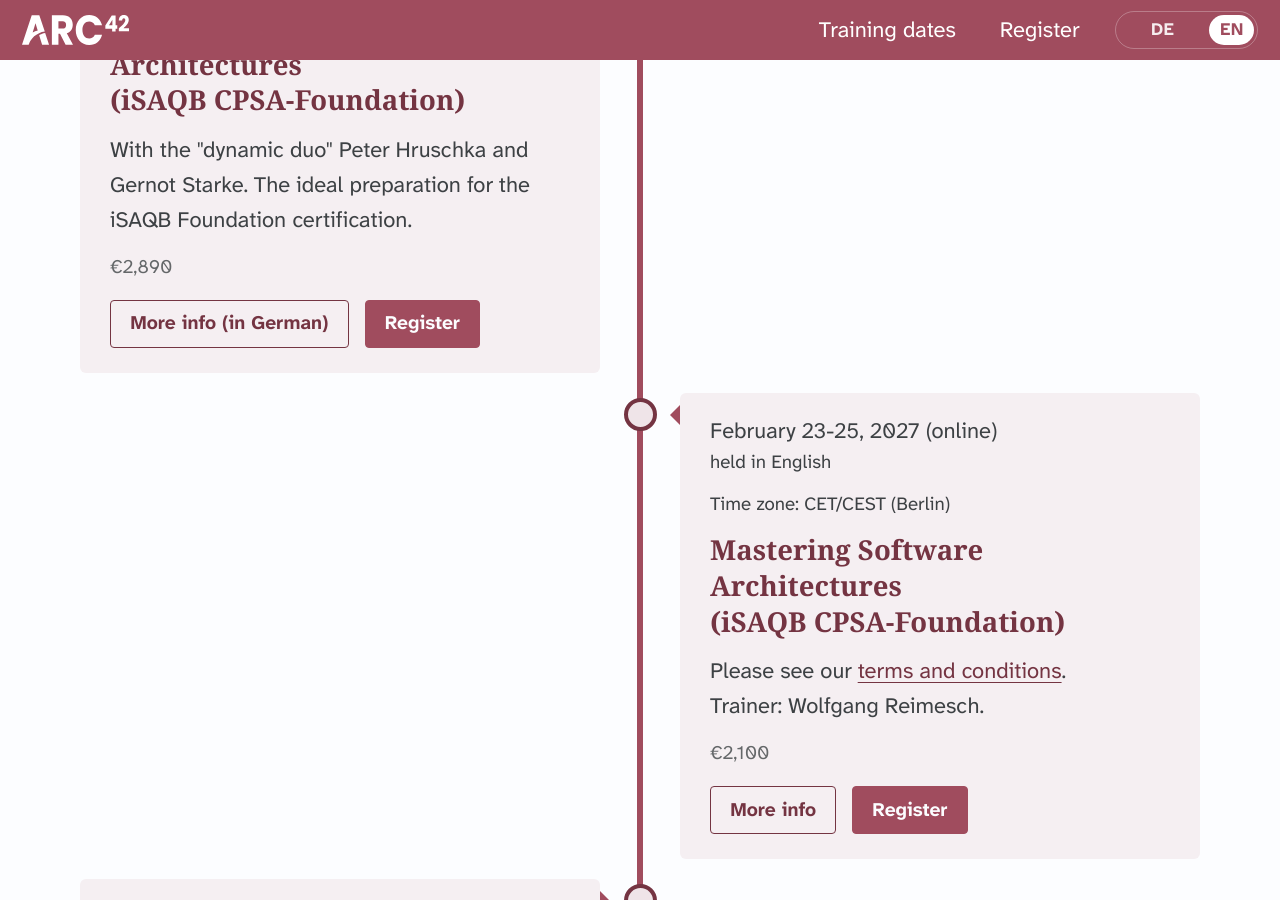
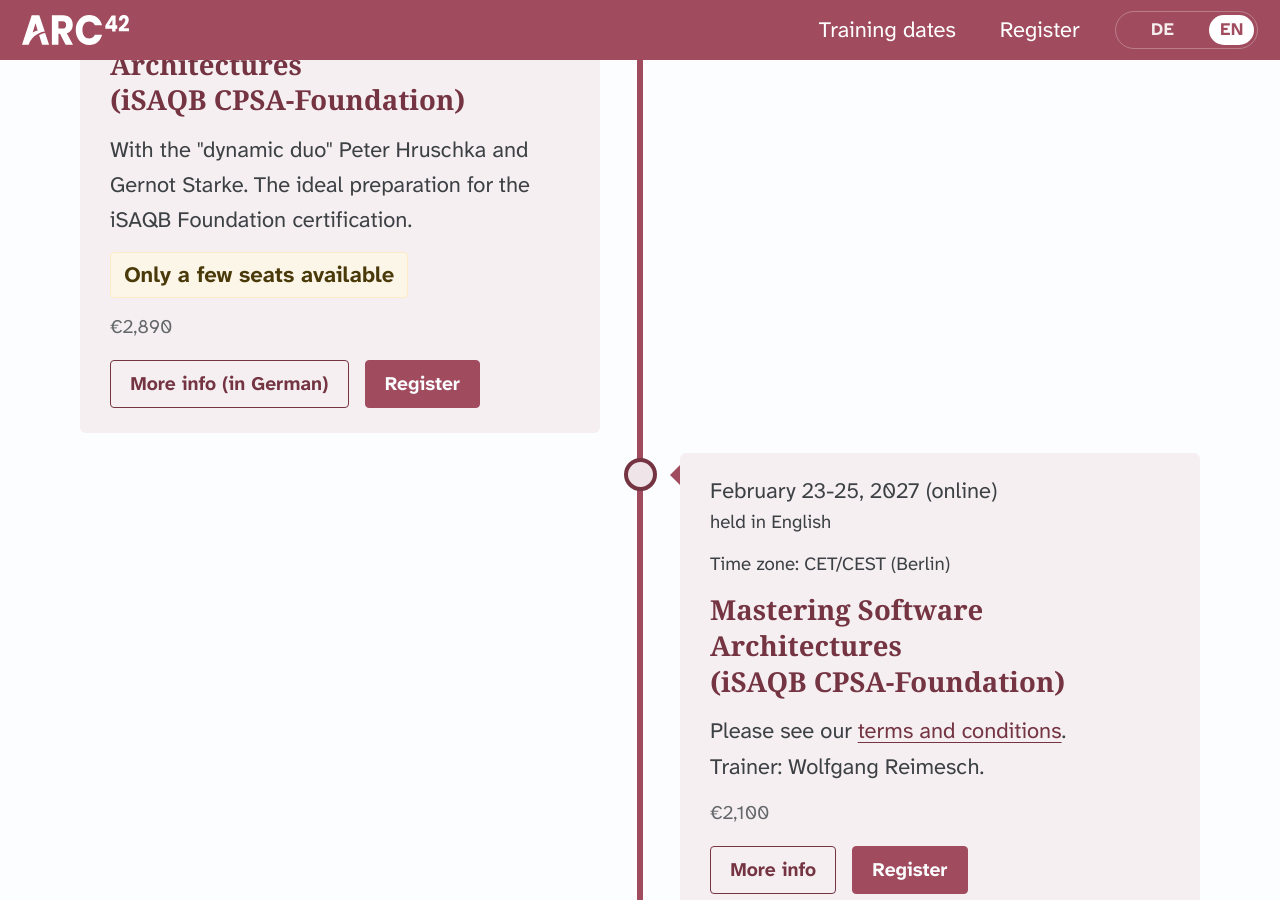
Before and after one commit to arc42/trainings.arc42.org-site, a Jekyll site: the page built from _pages/home.html, in a window 1280 px wide and 900 px high, scrolled down 2037 px. Built offline with Jekyll 4.4.1, drawn with Linux system fonts in a browser that asks for light colours; cached includes are drawn as plain includes; some web fonts are replaced; some of the changed lines change nothing that is shown.

Commit message:
MSA 26-12 MSA: only few seats left

```diff
--- a/_data/trainings.yml
+++ b/_data/trainings.yml
@@ -73,6 +73,7 @@
           early_bird:
             amount: 2690
             until: "2026-08-08"
+        seats_limited: true
         url: "https://www.arc42.de/termine#msa-dez-2026"
         status: open
       - id: msa-mar-2027
```
